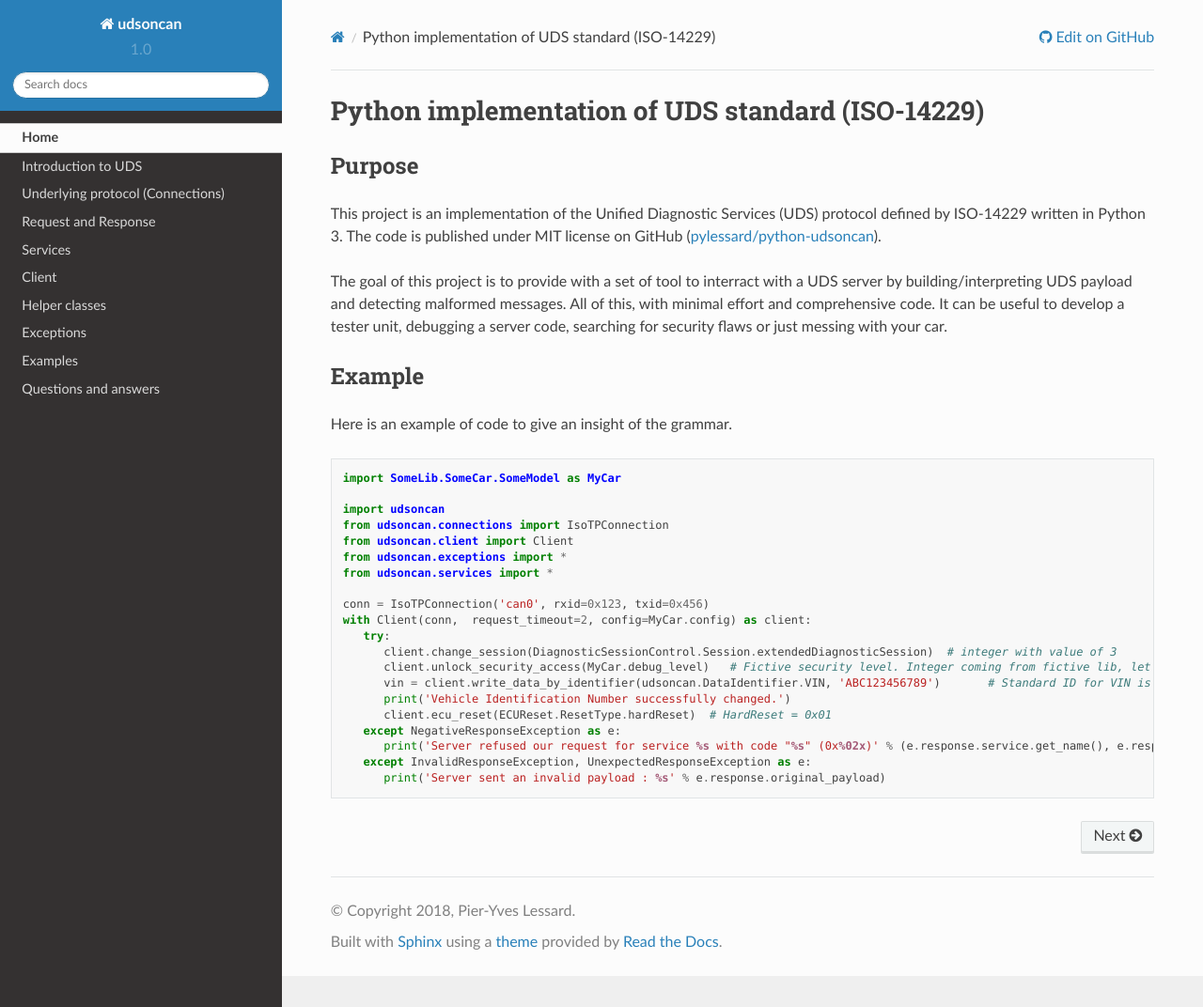
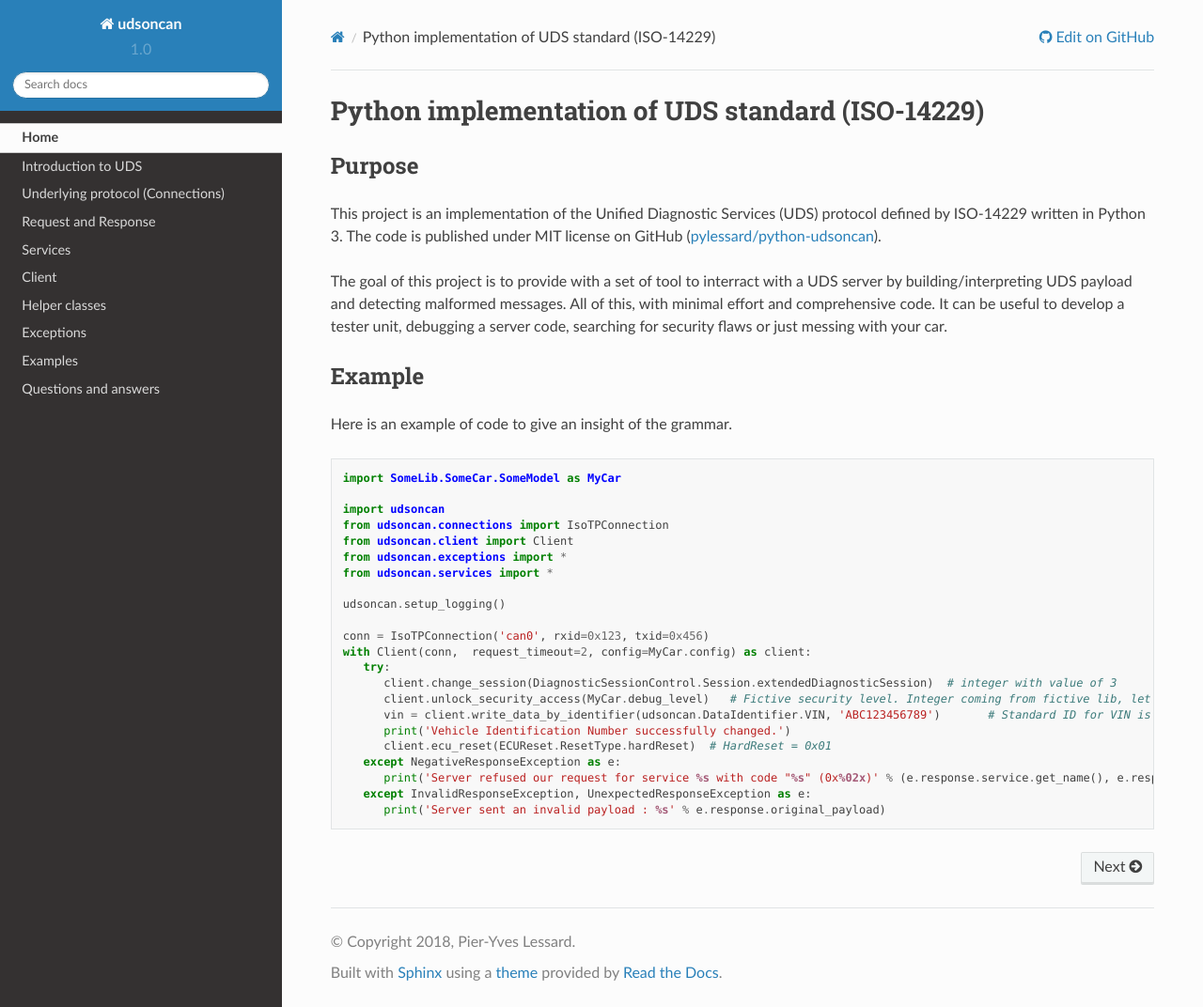
Before and after one commit to pylessard/python-udsoncan, a Sphinx documentation site: the page built from doc/source/index.rst, in a window 1280 px wide and 1072 px high. Shown: the whole window at 94% size. Built offline with Sphinx 7.4.7 and the Read the Docs theme 2.0.0, drawn with Linux system fonts in a browser that asks for light colours.

Commit message:
Updated documentation

```diff
--- a/doc/source/index.rst
+++ b/doc/source/index.rst
@@ -38,6 +38,8 @@
    from udsoncan.exceptions import *
    from udsoncan.services import *
 
+   udsoncan.setup_logging()
+
    conn = IsoTPConnection('can0', rxid=0x123, txid=0x456)
    with Client(conn,  request_timeout=2, config=MyCar.config) as client:
       try:
```
